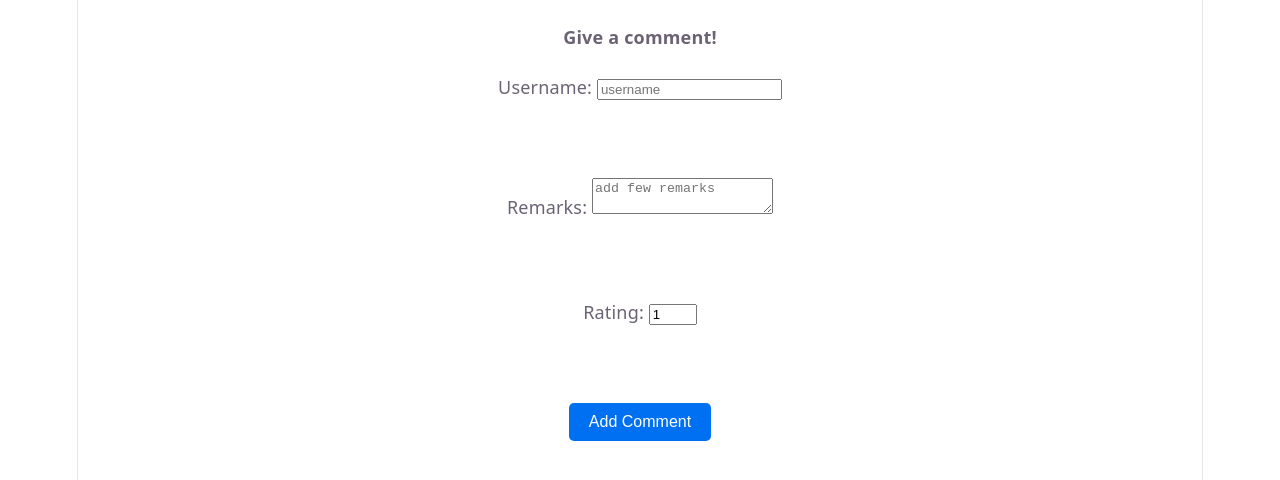
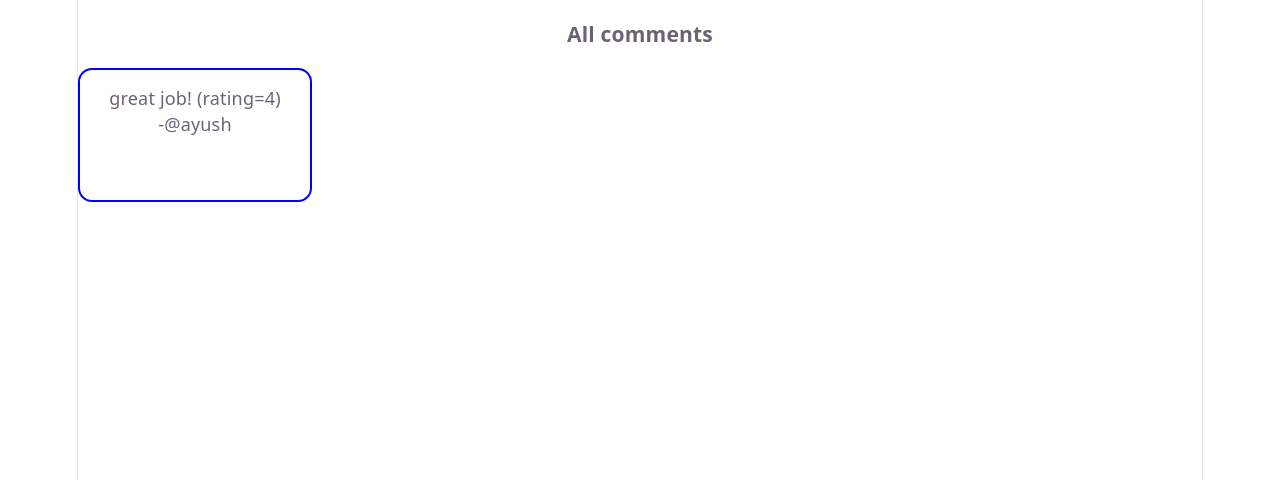
Before and after one commit to AayushJaiswal7/my_react_03, a React (Vite) app: page / in a window 1280 px wide. Shown: the top 480 px of the page. Built offline with nearby package versions, Linux system fonts and the light colour scheme.

Commit message:
feat: add Comment component to display initial user feedback and styles

```diff
--- a/src/App.jsx
+++ b/src/App.jsx
@@ -3,11 +3,12 @@ import './App.css'
 import LudoBoard from './LudoBoard.jsx'
 import Form from './Form.jsx'
 import CommentsForm from './CommentsForm.jsx';
+import Comment from './Comment.jsx';
 function App() {
 
   return (
     <>
-    <CommentsForm/>
+    <Comment/>
     </>
   );
 }
--- /dev/null
+++ b/src/Comment.css
@@ -0,0 +1,7 @@
+.comment{
+   border: 2px solid blue;
+   border-radius: 14px;
+   width: 200px;
+   height: 100px;
+   padding: 15px;
+}
--- a/src/Comment.jsx
+++ b/src/Comment.jsx
@@ -1,3 +1,24 @@
+import { useState } from "react"
+import "./Comment.css"
 export default function Comment(){
+   let [comment,setComment]=useState([
+     { username:"@ayush",
+      remarks:"great job!",
+      rating: 4
+     }
 
+
+   ])
+   return(
+      <div>
+         <h3>All comments</h3>
+         <div className="comment">
+         <span>{comment[0].remarks}</span>
+         &nbsp;
+         <span>(rating={comment[0].rating})</span>
+         <br />
+         <span>-{comment[0].username}</span>
+         </div>
+      </div>
+   )
 }
```
